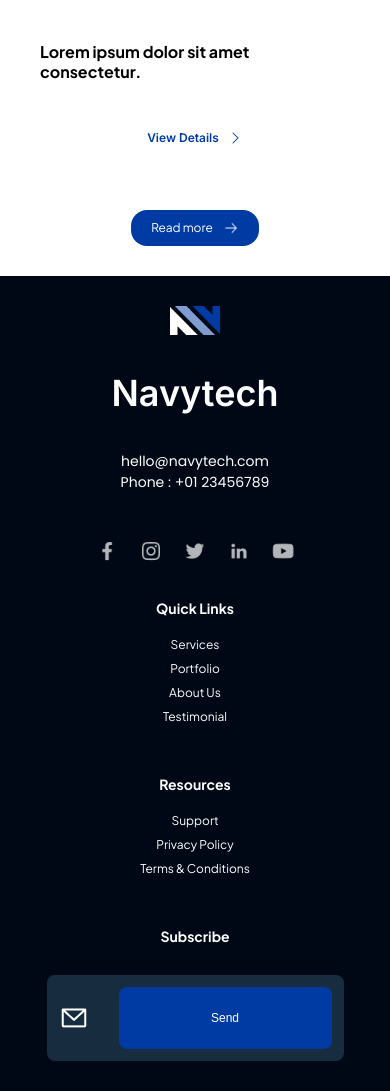
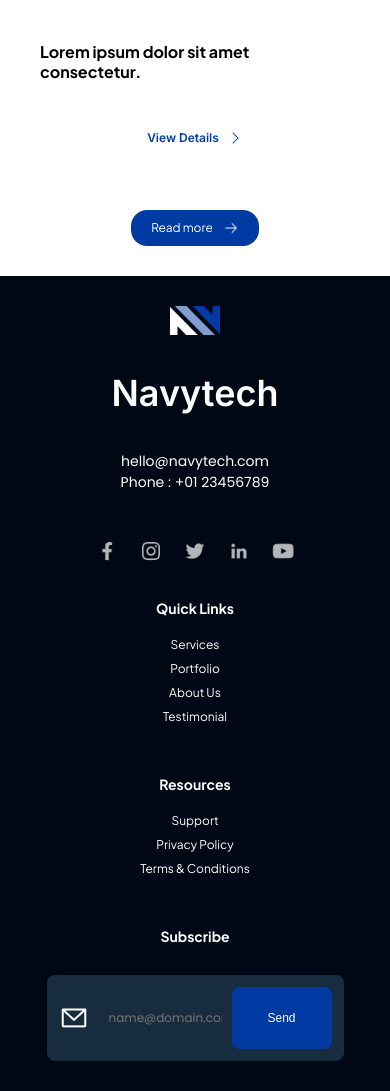
Before and after one commit to devecode-simran/manentia-ai, a React (Create React App) app: page / in a window 390 px wide. Shown: the part 9251-10342 px from the top of the page. Built offline with nearby package versions, Linux system fonts and the light colour scheme.

Commit message:
Updated style

```diff
--- a/src/Styles/Footer.css
+++ b/src/Styles/Footer.css
@@ -176,7 +176,6 @@
       gap: 20px;
   }
   .subscribe-form input, .subscribe-form button {
-      width: 100%;
       max-width: 350px;
   }
   .footer-logo {
@@ -184,6 +183,11 @@
     flex-direction: column;
     align-items: center;
   }
+  .send-button {
+    width: 140px; /* Reduced width */
+    padding: 14px 48px;
+    font-size: 18px;
+}
 }
 
 @media (max-width: 768px) {
@@ -192,6 +196,11 @@
       gap: 40px;
       align-items: center;
   }
+  .send-button {
+    width: 120px; /* Further reduced for better spacing */
+    padding: 12px 40px;
+    font-size: 16px;
+}
 
   .footer-logo p {
       font-size: 28px;
@@ -268,4 +277,9 @@
     flex-direction: column;
     align-items: center;
   }
+  .send-button {
+    width: 100px; /* More compact on small screens */
+    padding: 10px 30px;
+    font-size: 14px;
 }
+}
```
